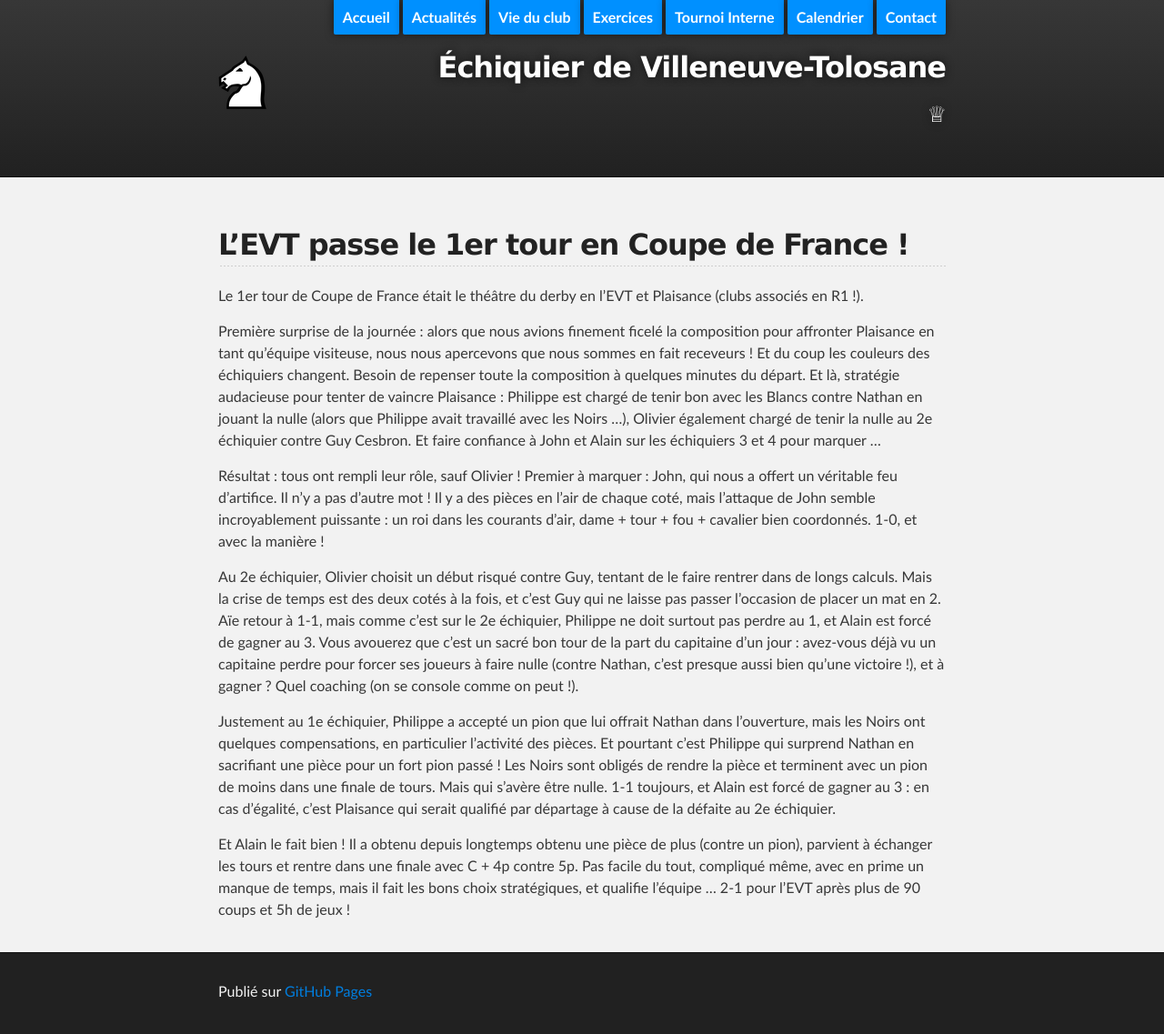
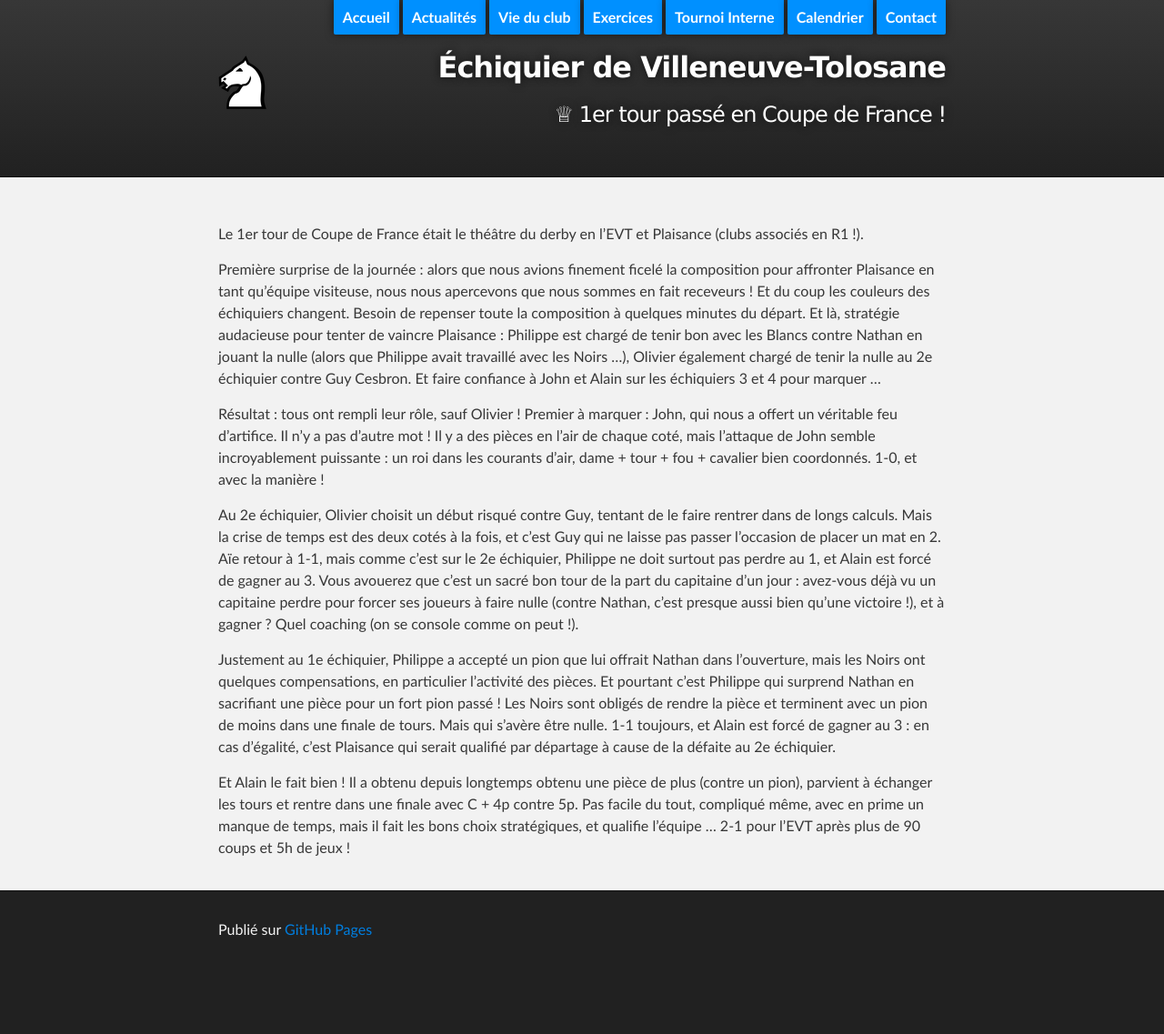
Before and after one commit to echiquier-villeneuve-tolosane/echiquier-villeneuve-tolosane.github.io, a Jekyll site: the page built from _posts/2015-10-11--98215.md, in a window 1280 px wide. Shown: the whole page at 91% size. Built offline with Jekyll 4.4.1, drawn with Linux system fonts in a browser that asks for light colours; nearby versions of some CDN libraries; after the commit the page ends 1069 px from its top, so only the background shows below that.

Commit message:
Updated 2015-10-11--98215.md

```diff
--- a/_posts/2015-10-11--98215.md
+++ b/_posts/2015-10-11--98215.md
@@ -2,10 +2,9 @@
 published: true
 layout: default
 root: ../../..
-title: "&#9813;"
+title: "&#9813; 1er tour passé en Coupe de France !"
 ---
 
-## L'EVT passe le 1er tour en Coupe de France !
 
 Le 1er tour de Coupe de France était le théâtre du derby en l'EVT et Plaisance (clubs associés en R1 !).
 
```
